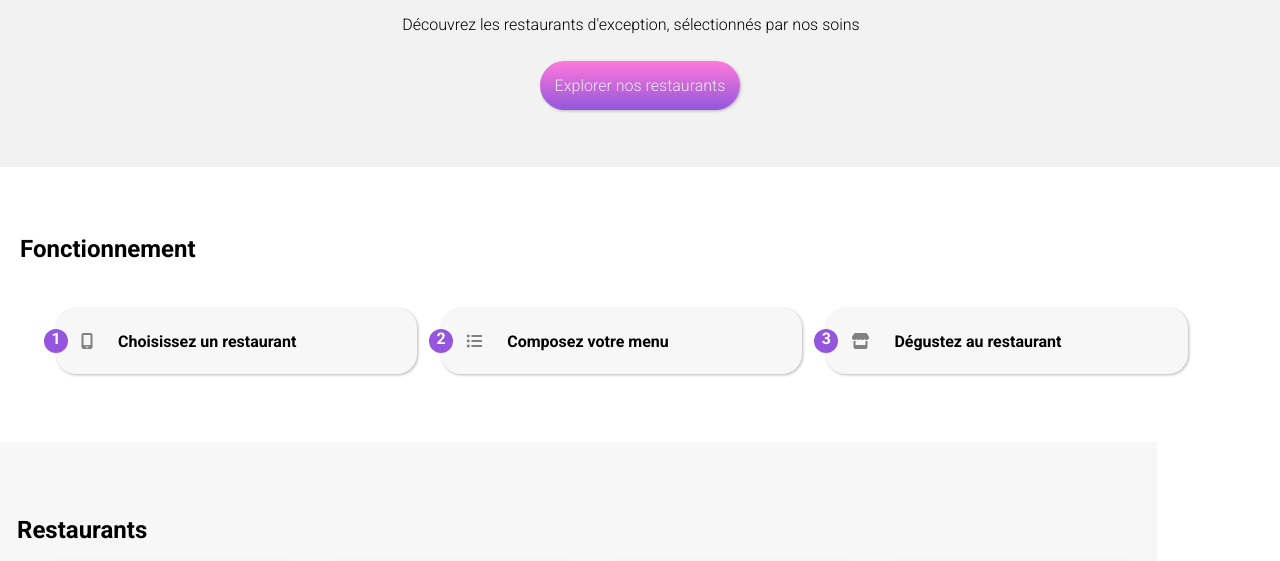
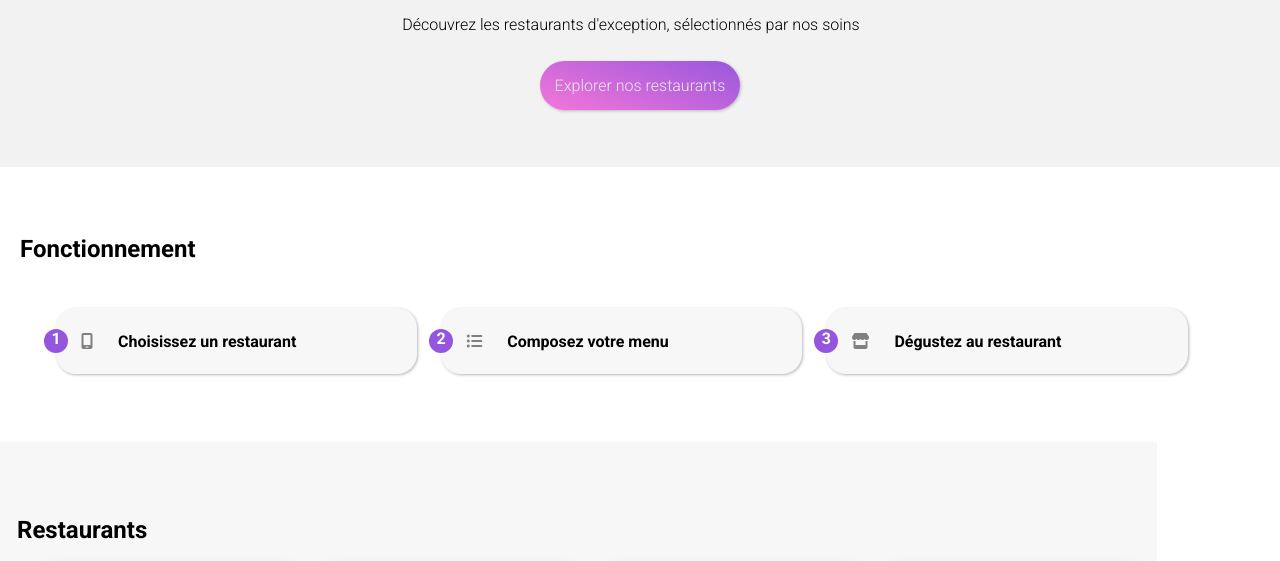
Before and after one commit to pletx/Homyfood, a website: page index.html in a window 1280 px wide. Shown: the part 206-767 px from the top of the page. Drawn offline with Linux system fonts and the light colour scheme; grey boxes are pictures that could not be loaded.

Commit message:
style:ajustement couleur bouton rose

```diff
--- a/Scss/Composants/bouton-rose.scss
+++ b/Scss/Composants/bouton-rose.scss
@@ -1,7 +1,7 @@
 .bouton-rose {
     display: flex;
     border-color: black;
-    background: linear-gradient(to top, #9356DC, #FF79DA);
+    background: linear-gradient(200.64deg, #9356DC -5.2%, #FF79DA 110.74%);
     border-radius: 25px;
     width: fit-content;
     align-self: center;
```
Also changed, not shown: css/style.css.
